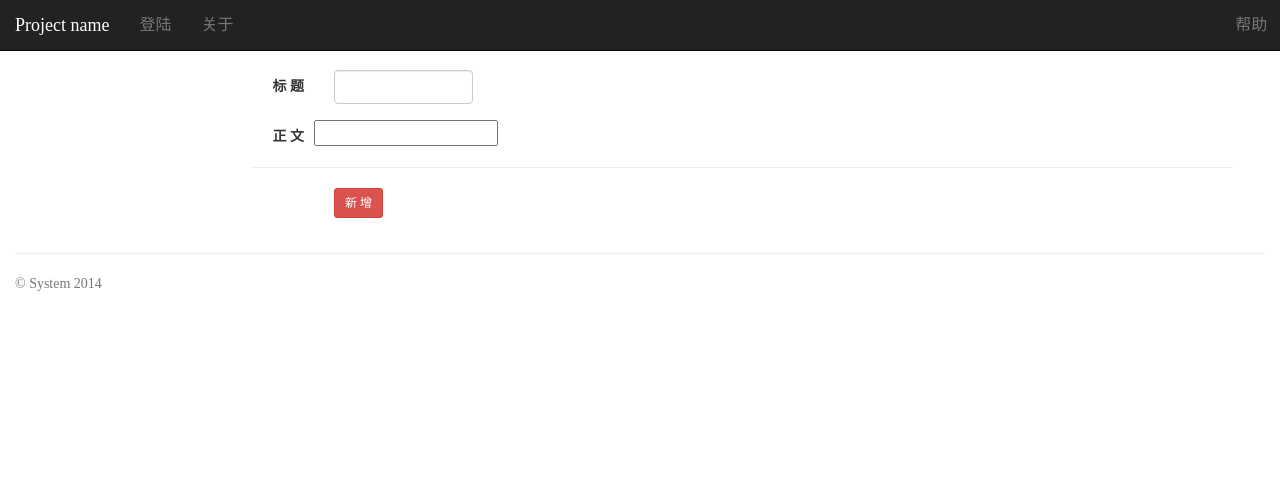
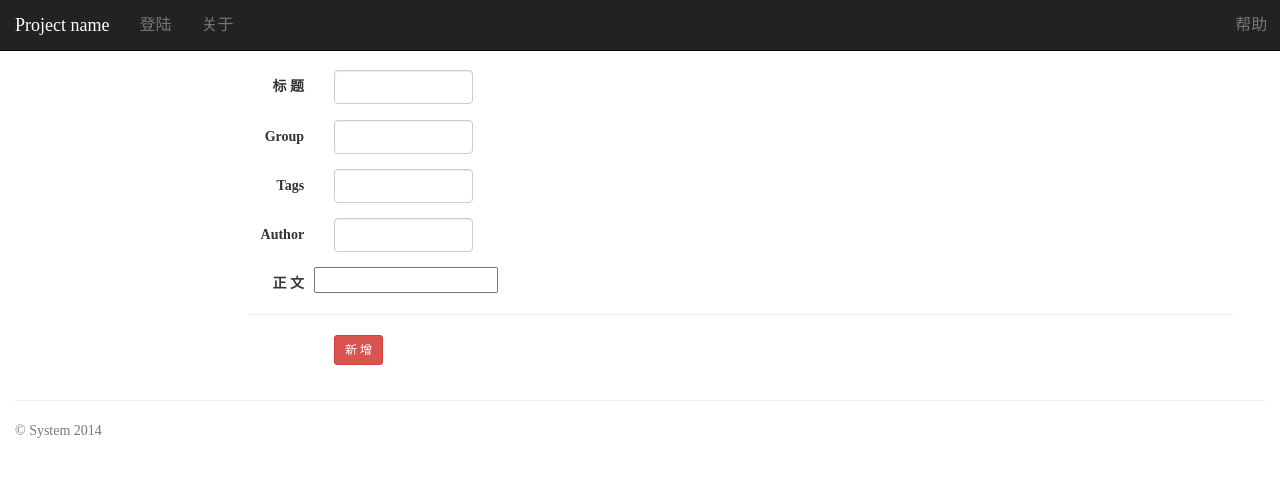
Before and after one commit to yuchen16/Blog, a Django app: template templates/Article/admin.edit.article.html in a window 1280 px wide. Shown: the top 477 px of the page. Run offline with Django 3.2, Linux system fonts and the light colour scheme; the template is opened without the code that fills it: values that come from a table or form of the project are taken from there, others are empty; parts of the project's set-up code (start-up, migrations or seed data) failed here and were passed over; some libraries are stand-ins or nearby versions.

Commit message:
add tags group author

```diff
--- a/templates/Article/admin.edit.article.html
+++ b/templates/Article/admin.edit.article.html
@@ -38,6 +38,28 @@
                     {{form.title.errors}}
             </div>
         </div>
+
+        <div class="form-group">
+            <label class="control-label col-md-1">{{form.group.label}}</label>
+            <div class="col-md-2">
+                    {{form.group}}
+            </div>
+        </div>
+
+        <div class="form-group">
+            <label class="control-label col-md-1">{{form.tags.label}}</label>
+            <div class="col-md-2">
+                    {{form.tags}}
+            </div>
+        </div>
+
+        <div class="form-group">
+            <label class="control-label col-md-1">{{form.author.label}}</label>
+            <div class="col-md-2">
+                    {{form.author}}
+            </div>
+        </div>
+
         <div class="form-group">
             <label class="control-label col-md-1">{{form.content.label}}</label>
                 {{ form.content }}
```
